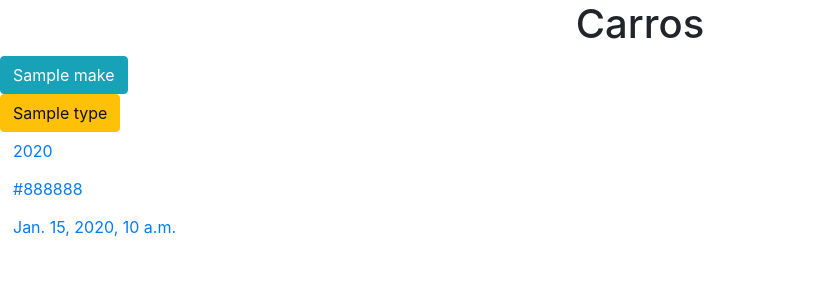
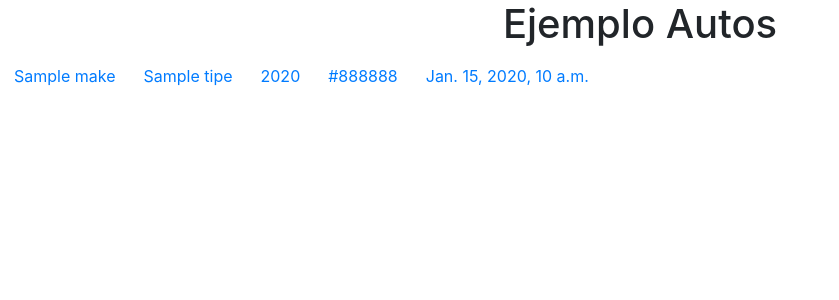
Before and after one commit to fabianvillatoro/examen_desarroweb_1, a Django app: template autoSearch/carros/templates/base/estructura.html in a window 1280 px wide. Shown: the top 300 px of the page, without its empty margins (0-839 px from the left). Run offline with Django 3.2, Linux system fonts and the light colour scheme; the template is opened without the code that fills it: most values are stand-ins (such as "Sample title", 1, 10 or a date in 2020); lists and menus that the app fills with data are empty; some libraries are stand-ins or nearby versions.

Commit message:
dificil el asunto

```diff
--- a/autoSearch/autoSearch/settings.py
+++ b/autoSearch/autoSearch/settings.py
@@ -37,7 +37,6 @@ INSTALLED_APPS = (
     'django.contrib.sessions',
     'django.contrib.messages',
     'django.contrib.staticfiles',
-    'autoSearch',
     'carros',
 )
 
--- a/autoSearch/autoSearch/urls.py
+++ b/autoSearch/autoSearch/urls.py
@@ -10,10 +10,10 @@ urlpatterns = [
     # url(r'^$', 'autoSearch.views.home', name='home'),
     # url(r'^blog/', include('blog.urls')),
 
-    url(r'^admin/', include(admin.site.urls)),
+    url(r'^admin/',admin.site.urls),
     url(r'^carros/', include('carros.urls')),
     url(r'^',include('carros.urls', namespace = "templates")),
-    url(r'^detail/(?P<pk>[0-9]+)/$', car_detail.as_view(),name='CarDetail'),
-    url(r'^list$',car_list.as_view(), name='CarList'),
+    url(r'^detalle/(?P<pk>[0-9]+)/$', car_detail.as_view(),name='CarDetail'),
+    url(r'^lista$',car_list.as_view(), name='CarList'),
 
 ]
--- a/autoSearch/carros/templates/base/estructura.html
+++ b/autoSearch/carros/templates/base/estructura.html
@@ -15,25 +15,23 @@
 
         </head>
         <body>
-                <h1 class="text-center"> Carros </h1>
+                <h1 class="text-center"> Ejemplo Autos  </h1>
 {% for Car in object_list %}
-
-<div class= "btn btn-info">{{Car.make}}</div>
-<br>
-<div class= "btn btn-warning">{{Car.Type}}</div>
-<br>
-<div class= "btn btn-link">{{Car.year}}</div>
-<br>
-<div class= "btn btn-link">{{Car.colour}}</div>
-<br>
-<div class= "btn btn-link">{{Car.created}}</div>
-<br>
-
+<table>
+<tr>
+<th><div class= "btn btn-link">{{Car.make}}</div></th>
+<th><div class= "btn btn-link">{{Car.tipe}}</div></th>
+<th><div class= "btn btn-link">{{Car.year}}</div></th>
+<th><div class= "btn btn-link">{{Car.colour}}</div></th>
+<th><div class= "btn btn-link">{{Car.created}}</div></th>
+</tr>
+</table>
  {% endfor %}
 
  <!-- All that javascript -->
         <script src="../jquery.min.js"></script>
         <script src="{% static "../js/bootstrap.min.js" %}"></script>
+
         </body>
 
 </html>
--- a/autoSearch/carros/templates/basic/car_detail.html
+++ b/autoSearch/carros/templates/basic/car_detail.html
@@ -1,7 +1,7 @@
 <div class "carrs">
   <!-- <img data-src="holder.js/100px280/thumb" alt="carrs img cap">-->
   <p class="carrs-text">{{object.make}}</p>
-  <p class="carrs-text">{{object.Type}}</p>
+  <p class="carrs-text">{{object.tipe}}</p>
   <p class="carrs-text">{{object.year}}</p>
   <p class="carrs-text">{{object.colour}}</p>
 </div>
--- a/autoSearch/carros/templates/home.html
+++ b/autoSearch/carros/templates/home.html
@@ -2,9 +2,10 @@
 <head></head>
 
 <body>
+Esto es una prueba
+<base href="#" target="_blank">
 
 
 
-  hola que hace
 </body>
 </html>
--- a/autoSearch/carros/urls.py
+++ b/autoSearch/carros/urls.py
@@ -7,7 +7,7 @@ from autoSearch import urls
 urlpatterns = [
     #url(r'^admin/', admin.site.urls),
     url(r'^$', prueba, name='index'),
-    #url(r'^car_list/', views.car_list, name='car_list'),
-    #url(r'^carros/', include('carros.urls', namespace='carros', app_name='autos')),
+    url(r'^car_list/', views.car_list, name='car_list'),
+    url(r'^carros/', include('carros.urls', namespace='carros', app_name='autos')),
 
 ]
--- a/autoSearch/carros/views.py
+++ b/autoSearch/carros/views.py
@@ -11,6 +11,7 @@ def home(request):
     tweets = Tweet.objects.all()
 
     return render(request, "home.html", context={"msg":"esta es una prueba", "tweets":tweets})
+
 def prueba(request):
     Context = locals()
     templates = loader.get_template('home.html')
--- a/autoSearch/static-serve/admin/css/base.css
+++ b/autoSearch/static-serve/admin/css/base.css
@@ -10,7 +10,7 @@ body {
     font-size: 14px;
     font-family: "Roboto","Lucida Grande","DejaVu Sans","Bitstream Vera Sans",Verdana,Arial,sans-serif;
     color: #333;
-    background: #fff;
+    background: #ddd;
 }
 
 /* LINKS */
```
Also changed, not shown: autoSearch/carros/forms.py (added, +16 -0 lines), autoSearch/carros/mixin.py (added, +12 -0 lines), autoSearch/carros/models.py (+21 -0 lines), autoSearch/s-storage/static/bulma/css/bulma.css.
